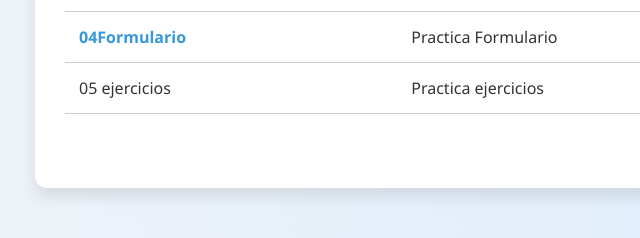
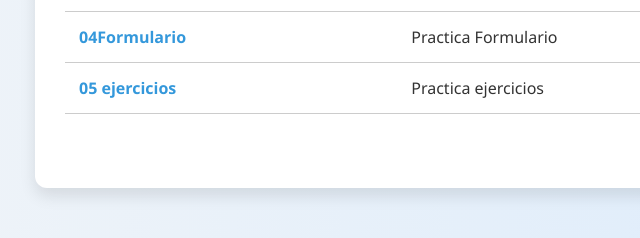
Before and after one commit to RuizVazquezMaximo/5IV8_RUIZ_VAZQUEZMAXIMO_PWP, a plain HTML site: page index.html in a window 1280 px wide. Shown: the part 399-637 px from the top of the page, 155-795 px from the left. Drawn offline with Linux system fonts and the light colour scheme.

Commit message:
corregi un hipervinculo

```diff
--- a/index.html
+++ b/index.html
@@ -38,7 +38,7 @@
                                 <td>Practica Formulario</td>
                             </tr>
                             <tr>
-                                <td><a href="./05 ejercicios/ejercicios.html"></a>05 ejercicios</td>
+                                <td><a href="./05ejercicios/ejercicios.html">05 ejercicios</a></td>
                                 <td>Practica ejercicios</td>
                             </tr>
                         </tbody>
```
